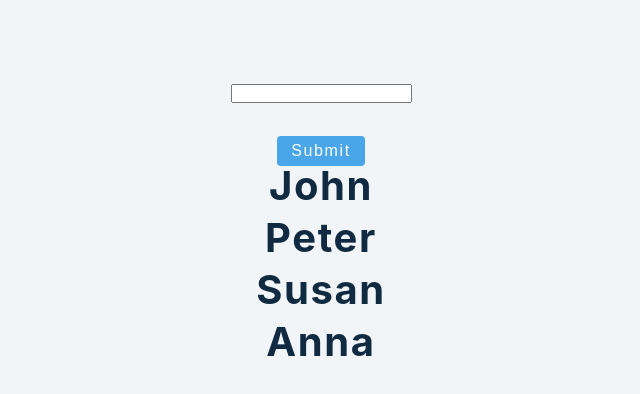
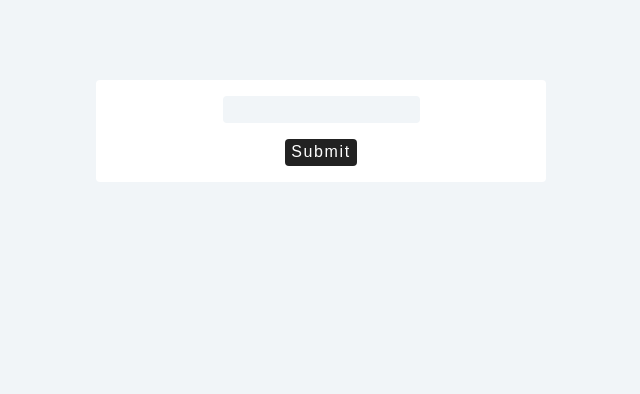
Before and after one commit to ismaelBZ/react-tutorial-2020-john-smilga, a React (Create React App) app: page / in a window 1280 px wide. Shown: the top 394 px of the page, without its empty margins (319-959 px from the left). Built offline with nearby package versions, Linux system fonts and the light colour scheme.

Commit message:
UNDERSTANDING useReducer functionament

```diff
--- a/src/tutorials/useReducer/index.jsx
+++ b/src/tutorials/useReducer/index.jsx
@@ -2,34 +2,52 @@ import { useState, useReducer } from "react";
 import { Modal } from "./Modal";
 import { data } from "./../../data";
 
+/* AS THE APP GROW WE NEED SOME KIND OF BETTER STRUCTURE TO STATE*/
+// It allow to do some intermediate steps, different from useState, where we just change the data
+// I undestand that is indicated for projects where we have much useState
+
+const reducerFunction = (currentState, activatingAction) => {
+  // EVER we have to return an state, because all our application is based on a state
+  console.log(currentState, activatingAction);
+  return currentState
+};
+
+const defaultState = {
+  people: [],
+  isModalOpen: false,
+  modalContent: "",
+};
+
 const UseReducer = () => {
   const [name, setName] = useState("");
-  const [people, setPeople] = useState(data);
-  const [showModal, setShowModal] = useState(false);
+  // It's a common practice to use [currentState, dispatch] / i used just to see that can be everything
+  const [currentState, activeReducer] = useReducer(reducerFunction, defaultState);
 
   const handleSubmit = (e) => {
     e.preventDefault();
     if (name) {
-      setShowModal(true);
-      setPeople([...people, { id: new Date().getTime().toString(), name }]);
-      setName('')
+      // activeReducer or commonly called dispatch is an function that has an object with property of type, and commonly value is in uppercase
+      activeReducer({ type: "TESTING" });
     } else {
-      setShowModal(true);
     }
   };
 
   return (
       <>
-      {showModal && <Modal />}
-      <form className="Form" onSubmit={handleSubmit}>
+        {currentState.isModalOpen && <Modal modalContent={currentState.modalContent} />}
+        <form className="form" onSubmit={handleSubmit}>
           <div>
             <input type="text" name="" id="" value={name} onChange={(e) => setName(e.target.value)} />
           </div>
-        <button type="submit" className="btn" >
+          <button type="submit" className="btn">
             submit
           </button>
         </form>
-      {people.map(({id, name}) => <h2 key={id}>{name}</h2>)}
+        {currentState.people.map(({ id, name }) => (
+          <h2 key={id} style={{ fontSize: "1.25rem" }}>
+            {name}
+          </h2>
+        ))}
       </>
     );
   };
```
Lines whose indentation alone changed are shown as unchanged.
